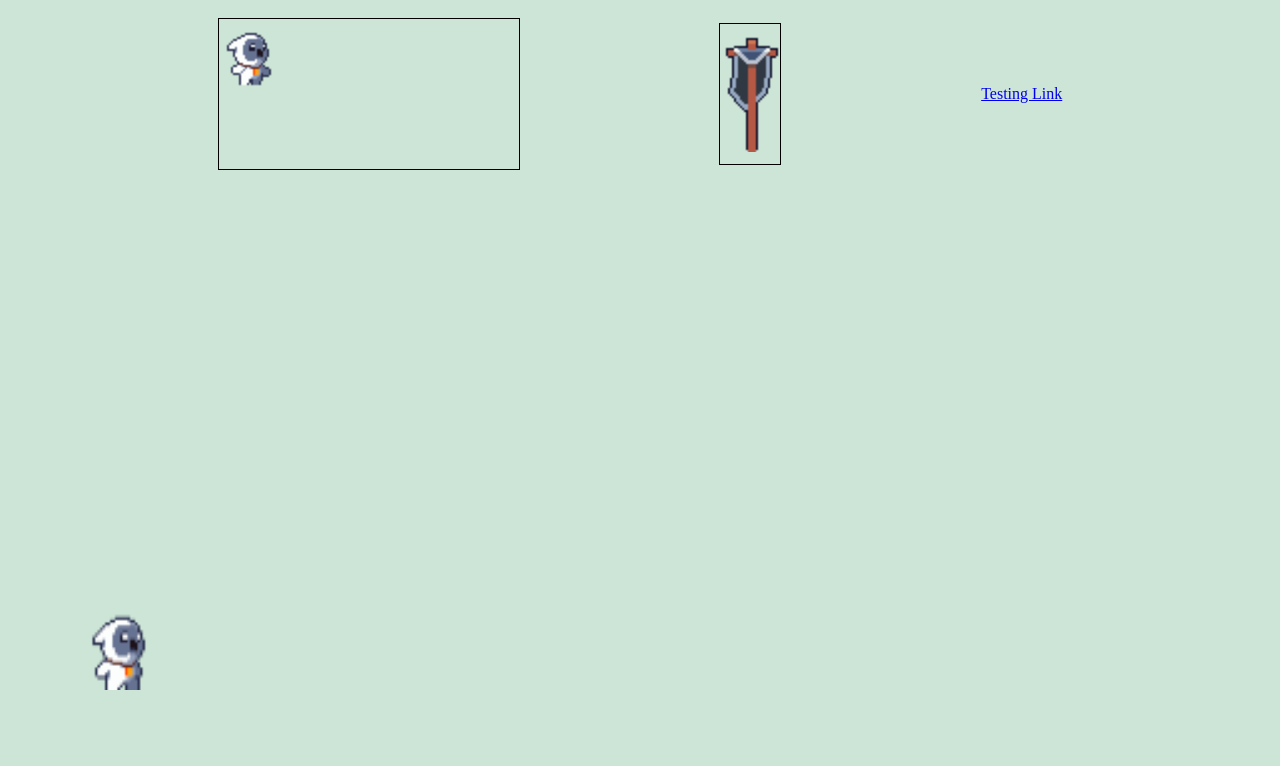
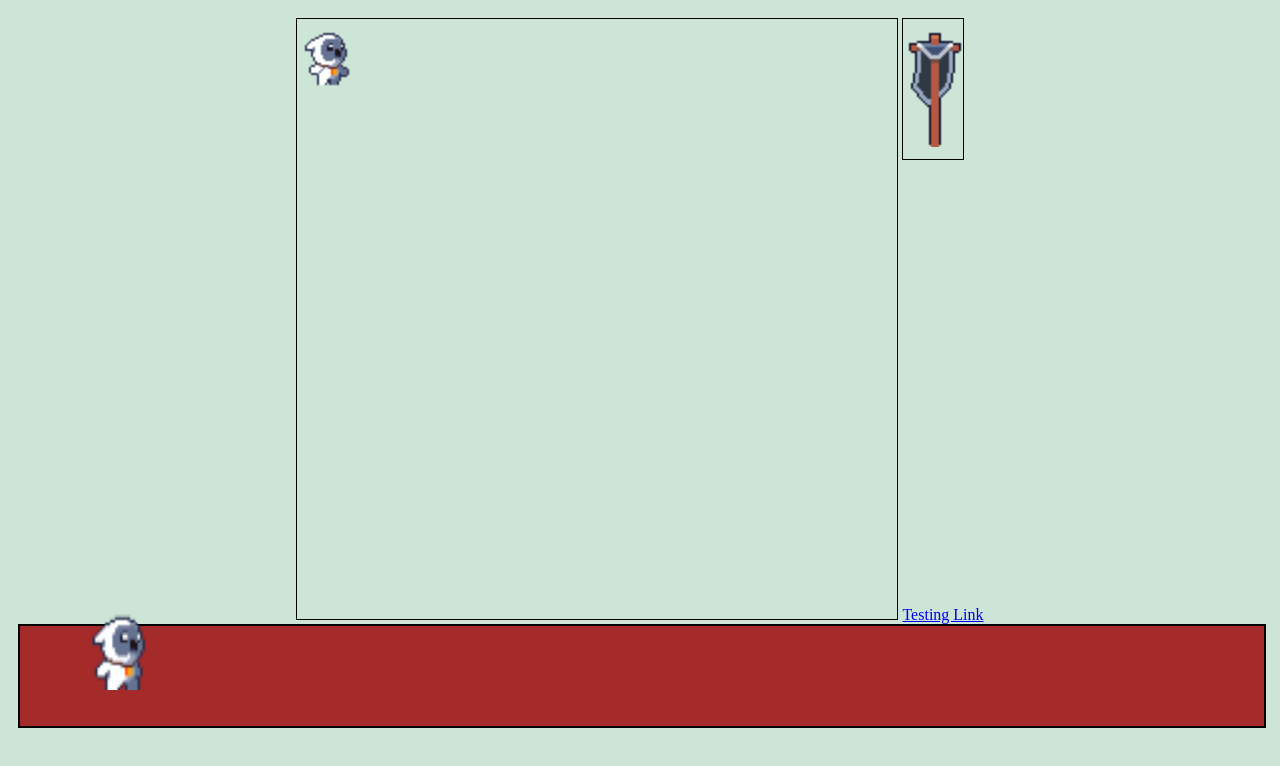
Before and after one commit to jwong65/WebGame, a plain HTML site: page index.html in a window 1280 px wide. Drawn offline with Linux system fonts and the light colour scheme.

Commit message:
Testing the div creation and adjusting the CSS so it would show up.

```diff
--- a/canvasTest.html
+++ b/canvasTest.html
@@ -7,5 +7,11 @@
 </head>
 <body>
     Hello
+    <main>
+
+    </main>
+
+    <script src="./inventory.js"></script>
+    <!-- <script src="./script/idleCanvas.js"></script> -->
 </body>
 </html>
--- a/index.html
+++ b/index.html
@@ -7,18 +7,18 @@
     <link rel="stylesheet" href="./styles.css"
 </head>
 <body>
-    <canvas id="mainCanvas"></canvas>
+    <canvas id="mainCanvas" width ='600' height="600"></canvas>
     <canvas id="gameCan" width="60" height="140"></canvas>
     <!-- <canvas id="fullBody" width="800" height="900"></canvas> -->
 
     <a href="./canvasTest.html">Testing Link</a>
     <!--Scripts-->
+    <script src="./inventory.js"></script>
     <script src="./moveCharacter.js"></script>
     <script src="./newImage.js"></script>
     <script src="./newPlayable.js"></script>
     <script src="./index.js"></script>
     <script src="./spritesheet.js"></script>
-    <!-- <script src="./script/idleCanvas.js"></script> -->
     <script src="./movingSprite.js"></script>
 </body>
 </html>
--- /dev/null
+++ b/inventory.js
@@ -0,0 +1,18 @@
+const inventory = newInventory()
+
+function newInventory(){
+    let inventory = document.createElement('div')
+    inventory.style.width = '100%'
+    inventory.style.height = '100px'
+    inventory.style.display = 'flex'
+    inventory.style.flexDirection = 'row'
+    inventory.style.alignItems = 'center'
+    inventory.style.justifyContent = 'space-evenly'
+    inventory.style.border = '2px solid black'
+    inventory.style.backgroundColor = 'brown'
+    inventory.style.left = '0px'
+    inventory.style.bottom = '0px'
+
+    document.body.append(inventory)
+    return inventory
+}
--- a/styles.css
+++ b/styles.css
@@ -1,5 +1,5 @@
 body{
-    display: flex;
+    display: block;
     flex-direction: row;
     justify-content: space-evenly;
 
@@ -13,6 +13,7 @@ body{
 
 canvas{
     border: 1px solid black;
+
 }
 
 /* #mainCanvas{
@@ -20,3 +21,7 @@ canvas{
     height: 100%;
     margin: 0;
 } */
+
+#gameCan{
+    position: absolute;
+}
```
